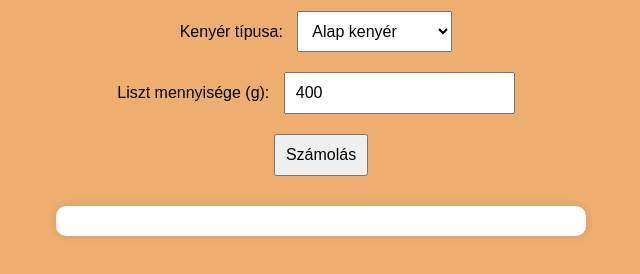
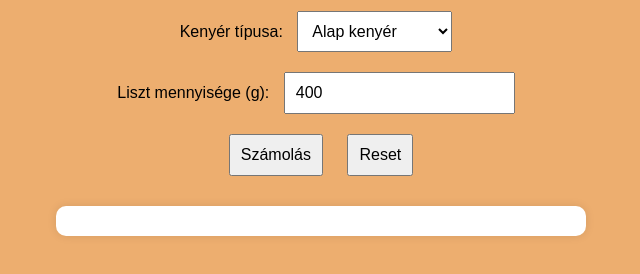
Before and after one commit to czunyi97/kenyer, a plain HTML site: page index.html in a window 1280 px wide. Shown: the part 108-382 px from the top of the page, without its empty margins (319-959 px from the left). Drawn offline with Linux system fonts and the light colour scheme.

Commit message:
Update index.html

```diff
--- a/index.html
+++ b/index.html
@@ -58,6 +58,7 @@
   <input type="number" id="flour" value="400">
   <br>
   <button onclick="calculate()">Számolás</button>
+  <button class="reset" onclick="resetCalculator()">Reset</button>
 
   <div class="result" id="result"></div>
   <div class="timer" id="timer"></div>
```
